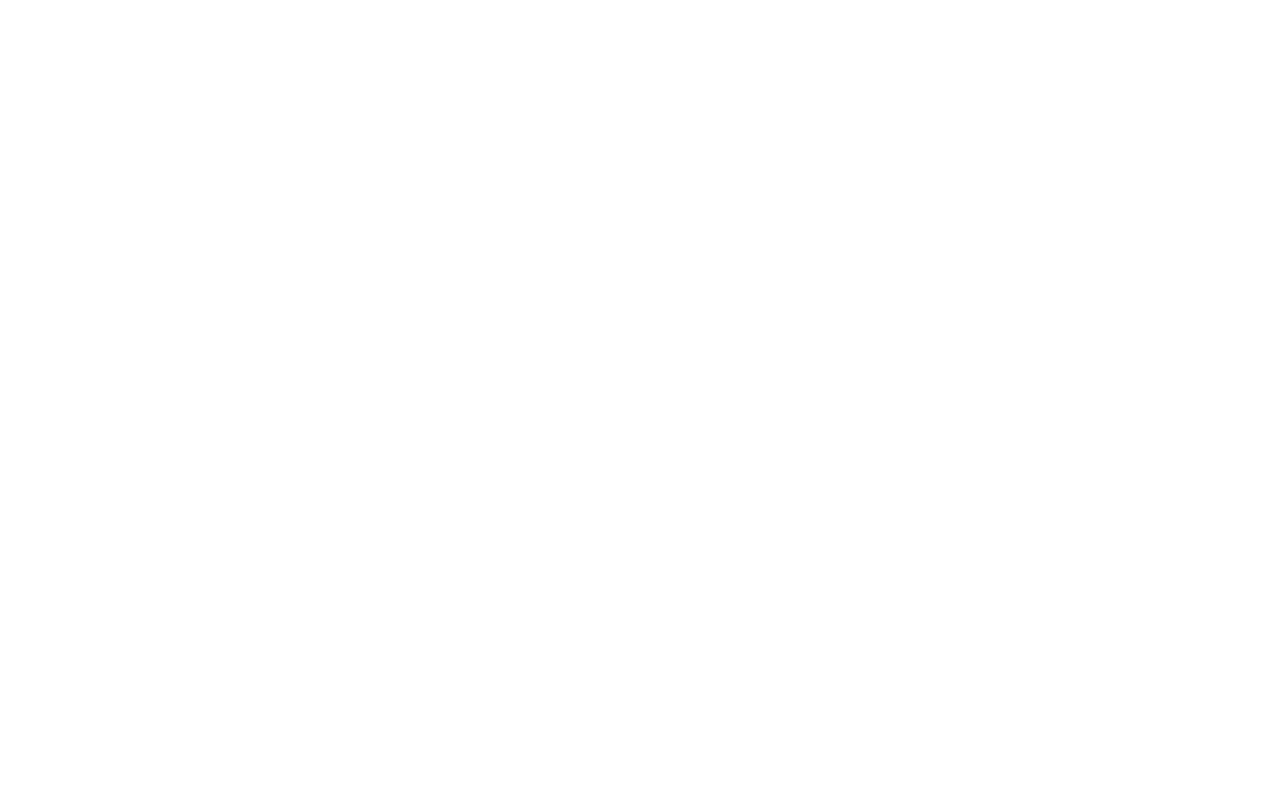
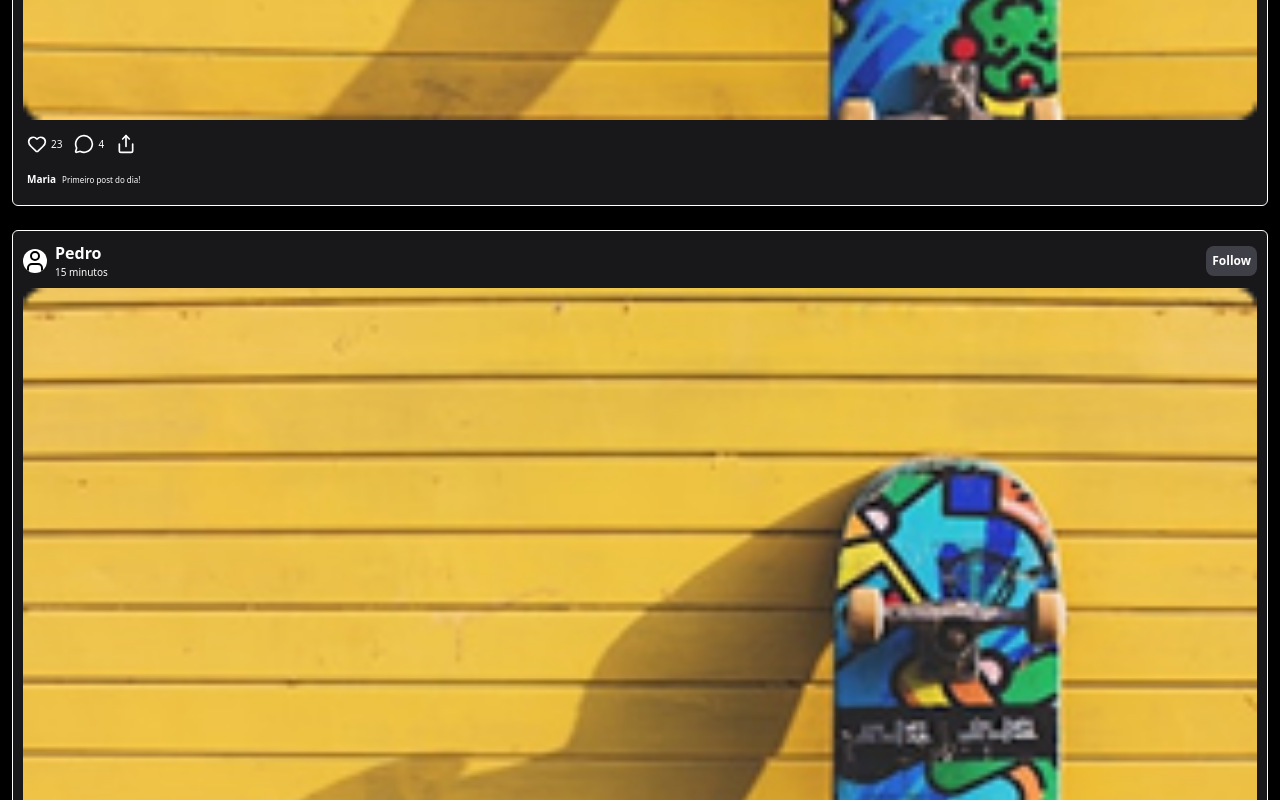
Before and after one commit to pedroLima019/SkateConnect, a React (Vite) app in the folder frontend/: page / in a window 1280 px wide. Shown: the part 840-1640 px from the top of the page. Before the commit the page ends 800 px from the top, so only its background shows below. Built offline with nearby package versions, Linux system fonts and the light colour scheme.

Commit message:
feat: create card to post

```diff
--- a/frontend/src/components/Navigation.tsx
+++ b/frontend/src/components/Navigation.tsx
@@ -10,7 +10,7 @@ import { MenuIcon, Settings } from "lucide-react";
 
 const Navigation = () => {
   return (
-    <nav className="flex justify-between items-center p-2.5 bg-black border-b border-white  ">
+    <nav className="flex justify-between items-center p-2.5 bg-black border-b border-white mb-2.5  ">
       <div className="flex items-center">
         <img src="/Logo.png" alt="Logo skate connect" />
       </div>
--- /dev/null
+++ b/frontend/src/components/Post.tsx
@@ -0,0 +1,69 @@
+import { Heart, MessageCircle, Share, User } from "lucide-react";
+
+interface PostProps {
+  name: string;
+  minutesPost: number;
+  likes: number;
+  coments: number;
+  subtitle: string;
+}
+
+const Post = ({ name, minutesPost, likes, coments, subtitle }: PostProps) => {
+  return (
+    <div className="flex-1 w-full p-3 ">
+      <article className="border border-white text-white rounded-md p-2.5 bg-zinc-900">
+        <header className="flex w-full items-center mb-2">
+          <div className="flex items-center flex-1">
+            <User className="bg-white text-black rounded-full" />
+
+            <div className="flex flex-col ml-2">
+              <p className="font-semibold">{name}</p>
+              <p className="font-light text-[10px]">{minutesPost} minutos</p>
+            </div>
+          </div>
+
+          <button className="text-white text-[12px] font-semibold  bg-zinc-700 p-1.5 rounded-lg hover:bg-white transition-all duration-300 hover:text-black">
+            Follow
+          </button>
+        </header>
+
+        <div className="w-full h-auto">
+          <img
+            src="/post.png"
+            alt="Skateboard is love"
+            className="w-full rounded"
+          />
+        </div>
+
+        <div className="flex items-center gap-5 p-1 mt-2 w-full ">
+          <div className="flex items-center gap-3">
+            <div className="flex items-center gap-1 text-[10px]">
+              <button className="flex items-center">
+                <Heart className="w-[20px]" />
+              </button>
+              {likes}
+            </div>
+            <div className="flex items-center gap-1 text-[10px]">
+              <button className="flex items-center">
+                <MessageCircle className="w-[20px]" />
+              </button>
+              {coments}
+            </div>
+            <button>
+              <Share className="w-[20px]" />
+            </button>
+          </div>
+        </div>
+
+        <footer className="mt-2 p-1">
+          <div className="flex items-center gap-1.5 text-[10px] font-semibold mb-1">
+            {name}
+            <p className="text-[8px] font-light">{subtitle}</p>{" "}
+          </div>
+        </footer>
+      </article>
+    </div>
+  );
+};
+
+export default Post;
--- a/frontend/src/pages/Feed.tsx
+++ b/frontend/src/pages/Feed.tsx
@@ -1,9 +1,47 @@
 import Navigation from "@/components/Navigation";
+import Post from "@/components/Post";
+
+const postsData = [
+  {
+    id: 1,
+    name: "Maria",
+    minutesPost: 5,
+    likes: 23,
+    coments: 4,
+    subtitle: "Primeiro post do dia!",
+  },
+  {
+    id: 2,
+    name: "Pedro",
+    minutesPost: 15,
+    likes: 10,
+    coments: 2,
+    subtitle: "Novidades de React!",
+  },
+  {
+    id: 3,
+    name: "Ana",
+    minutesPost: 30,
+    likes: 45,
+    coments: 7,
+    subtitle: "Dicas de Tailwind CSS.",
+  },
+];
 
 const Feed = () => {
   return (
-    <main>
+    <main className="bg-black h-full w-full flex flex-col gap-0">
       <Navigation />
+      {postsData.map((post) => (
+        <Post
+          key={post.id}
+          name={post.name}
+          minutesPost={post.minutesPost}
+          likes={post.likes}
+          coments={post.coments}
+          subtitle={post.subtitle}
+        />
+      ))}
     </main>
   );
 };
```
Also changed, not shown: frontend/public/post.png (added).
